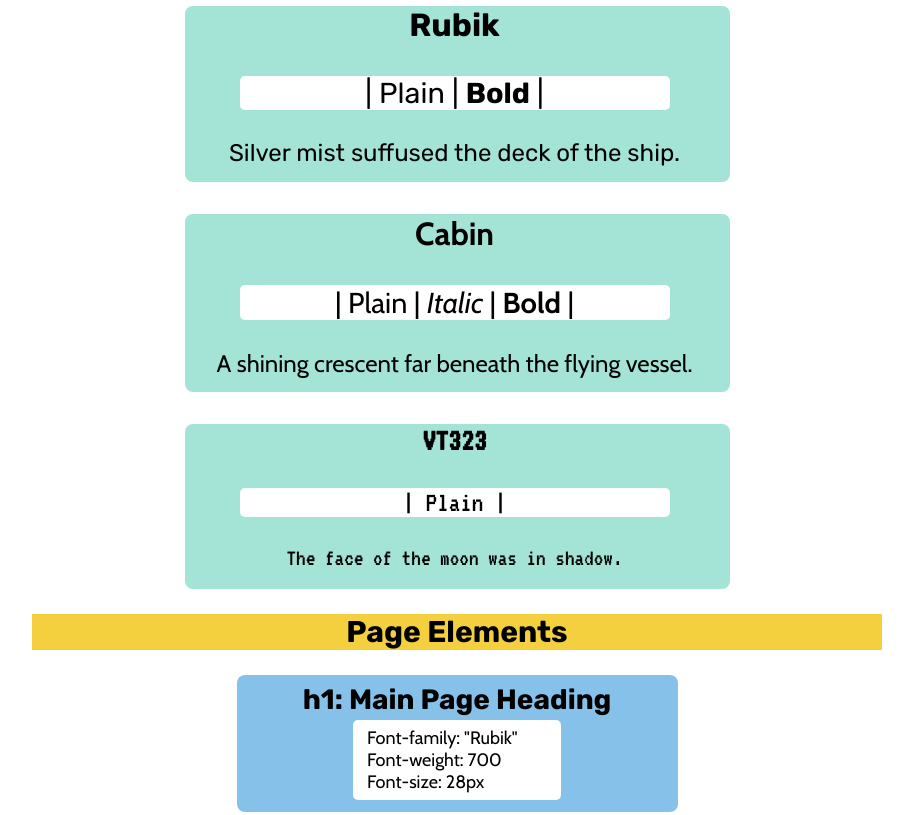
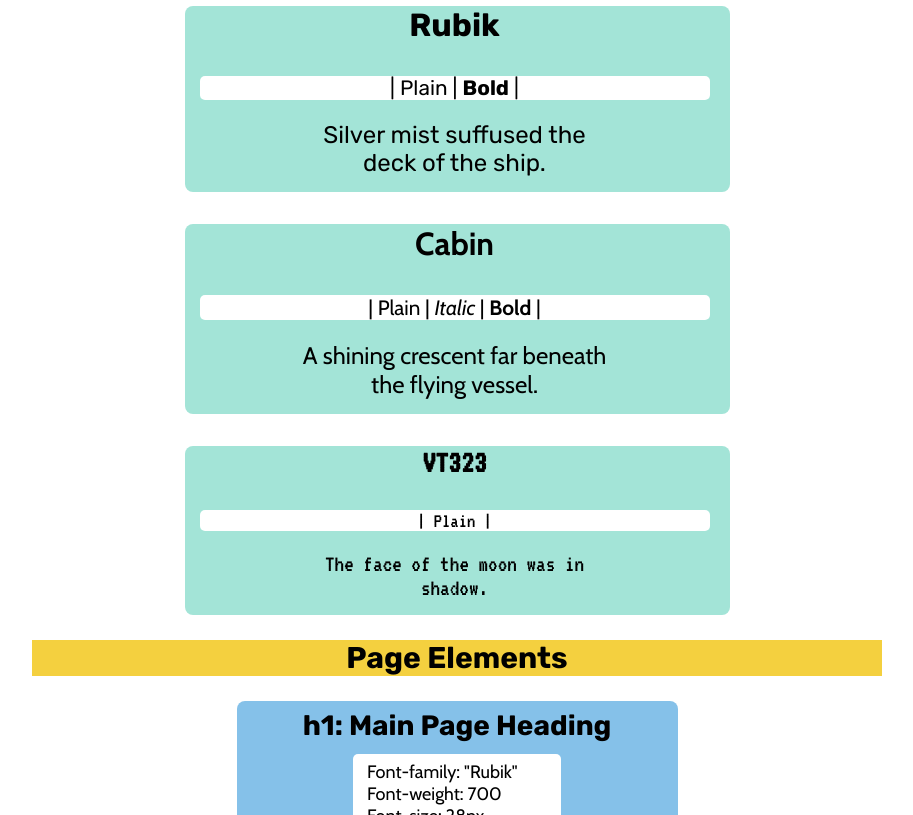
Before and after one commit to FastnBulbous81/My-Pumas-Design-System, a plain HTML site: page index.html in a window 1280 px wide. Shown: the part 920-1735 px from the top of the page, without its empty margins (183-1096 px from the left). Drawn offline with nearby package versions, Linux system fonts and the light colour scheme.

Commit message:
Changed font section's figcaption tags to p tags due to parent containers not resizing to content

```diff
--- a/index.html
+++ b/index.html
@@ -59,8 +59,8 @@
                 <div class="color-box">
                     <figure class="color-samples" id="light-green"></figure>
                     <figcaption class="color-label">
-                        Light Green<br>
-                        rgb(163, 228, 215)
+                            Light Green<br>
+                            rgb(163, 228, 215)
                     </figcaption>
                 </div>
 
@@ -72,20 +72,20 @@
 
                 <div class="font-box">
                     <h3 class="font-sample" id="rubik">Rubik</h3>
-                    <figure class="font-weight" id="rubik">| Plain | <span class="bold">Bold</span> |</figure>
-                    <figcaption class="font-demo" id="rubik">Silver mist suffused the deck of the ship.</figcaption>
+                    <p class="font-weight" id="rubik">| Plain | <span class="bold">Bold</span> |</p>
+                    <p class="font-demo" id="rubik">Silver mist suffused the deck of the ship.</p>
                 </div>
 
                 <div class="font-box">
                     <h3 class="font-sample" id="cabin">Cabin</h3>
-                    <figure class="font-weight" id="cabin">| Plain | <span class="italic">Italic</span> | <span class="bold">Bold</span> |</figure>
-                    <figcaption class="font-demo" id="cabin">A shining crescent far beneath the flying vessel.</figcaption>
+                    <p class="font-weight" id="cabin">| Plain | <span class="italic">Italic</span> | <span class="bold">Bold</span> |</p>
+                    <p class="font-demo" id="cabin">A shining crescent far beneath the flying vessel.</p>
                 </div>
 
                 <div class="font-box">
                     <h3 class="font-sample" id="vt323">VT323</h3>
-                    <figure class="font-weight" id="vt323">| Plain |</figure>
-                    <figcaption class="font-demo" id="vt323">The face of the moon was in shadow.</figcaption>
+                    <p class="font-weight" id="vt323">| Plain |</p>
+                    <p class="font-demo" id="vt323">The face of the moon was in shadow.</p>
                 </div>
 
             </section>
--- a/style.css
+++ b/style.css
@@ -88,11 +88,11 @@ p {
 
 /* Font Section */
 
-div.font-box {
-    height: auto;
+.font-box {
     display: block;
     margin: 10px auto;
     width: 60%;
+    height: auto;
     border-radius: 8px;
     padding: 0 20px 15px 15px;
     background-color: rgb(163, 228, 215);
@@ -105,16 +105,17 @@ div.font-box {
 }
 
 .font-weight {
-    font-size: 1.8rem;
+    font-size: 1.3rem;
     background-color: white;
     border-radius: 5px;
+    text-align: center;
 }
 
 .font-demo {
-    font-family: "VT323";
     font-size: 1.5rem;
-    height: 20px;
-    padding-bottom: 8px;
+    margin: 0 auto;
+    width: 60%;
+    text-align: center;
 }
 
 #rubik {
@@ -163,7 +164,7 @@ div.font-box {
 #p-example {
     font-family: "Cabin";
     font-weight: 400;
-    font-size: 18px;
+    font-size: 22px;
 }
 
 #figcaption-example {
@@ -173,7 +174,8 @@ div.font-box {
 }
 
 .page-element-attributes {
-    margin: 4px auto;
+    margin: 12px auto;
+    margin-bottom: 4px;
     padding: 7px 14px;
     background-color: white;
     border-radius: 5px;
```
